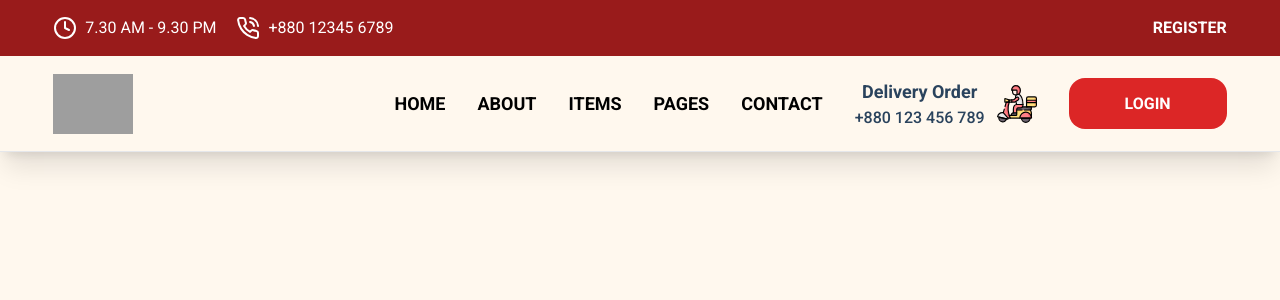
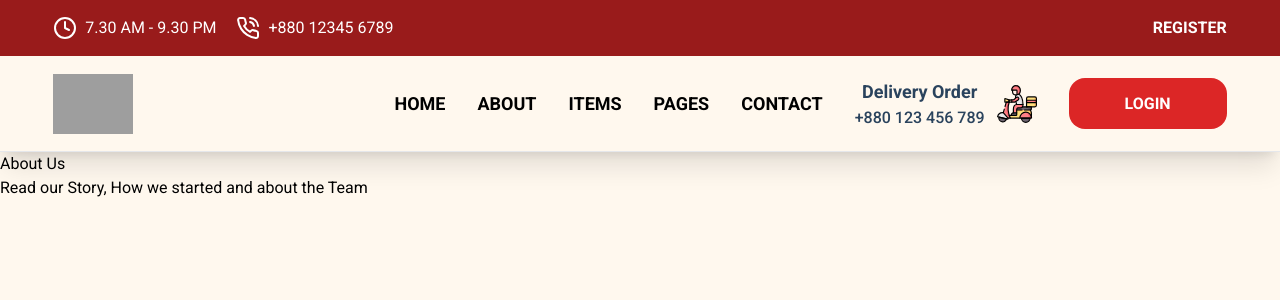
Before and after one commit to abdul-musabbir/restaurant, a Next.js app: page /about in a window 1280 px wide. Shown: the top 300 px of the page. Built offline with nearby package versions, Linux system fonts and the light colour scheme; grey boxes are pictures that could not be loaded.

Commit message:
client components update now

```diff
--- a/app/about/[slug]/page.js
+++ /dev/null
@@ -1,6 +0,0 @@
-function page({ params }) {
-  let { slug } = params;
-  return <div>{slug}</div>;
-}
-
-export default page;
--- a/app/about/page.js
+++ b/app/about/page.js
@@ -4,6 +4,15 @@ function page() {
   return (
     <div>
       <MainHeader />
+
+      <div className="w-full">
+        <div>
+          <div>
+            <h2>About Us</h2>
+            <p>Read our Story, How we started and about the Team</p>
+          </div>
+        </div>
+      </div>
       <div className="">
         <div></div>
       </div>
--- a/app/client/AllClientComponents.js
+++ b/app/client/AllClientComponents.js
@@ -1,11 +1,16 @@
 "use client";
-
 import { Menu, Star, X } from "lucide-react";
+import Image from "next/image";
 import Link from "next/link";
 import { useState } from "react";
-
+import "swiper/css";
+import "swiper/css/pagination";
+import { Autoplay, Pagination } from "swiper/modules";
+import { Swiper, SwiperSlide } from "swiper/react";
+import CheckOutMenu from "../components/CheckOutMenu";
+import cn from "../lib/cn";
 export function DropDownMenu() {
-  const [drop, setDrop] = useState(false);
+  const [drop, setDrop] = useState(true);
   return (
     <div>
       <div>
@@ -15,12 +20,14 @@ export function DropDownMenu() {
       </div>
 
       <div
-        className={
-          "absolute bg-[#fff8ee] left-0 w-full top-44 text-center py-10 shadow-xl hidden md:block md:static md:bg-transparent md:shadow-none md:p-0 items-center" +
-          (drop ? "block" : "")
-        }
+        className={cn(
+          "absolute bg-[#fff8ee] left-0 flex w-full top-44 text-center py-10 shadow-xl hidden md:block md:static md:bg-transparent md:shadow-none md:p-0 items-center",
+          {
+            " block ": drop,
+          }
+        )}
       >
-        <div className="flex items-center">
+        <div className="flex items-center w-full">
           <ul className="flex flex-col gap-8 md:flex-row xl:items-center">
             <li>
               <Link href={"/"} className="uppercase  font-bold text-lg">
@@ -83,13 +90,6 @@ export function DropDownMenu() {
   );
 }
 
-import Image from "next/image";
-import "swiper/css";
-import "swiper/css/pagination";
-import { Autoplay, Pagination } from "swiper/modules";
-import { Swiper, SwiperSlide } from "swiper/react";
-import CheckOutMenu from "../components/CheckOutMenu";
-import cn from "../lib/cn";
 export function LogoSlider({ params }) {
   return (
     <>
```
